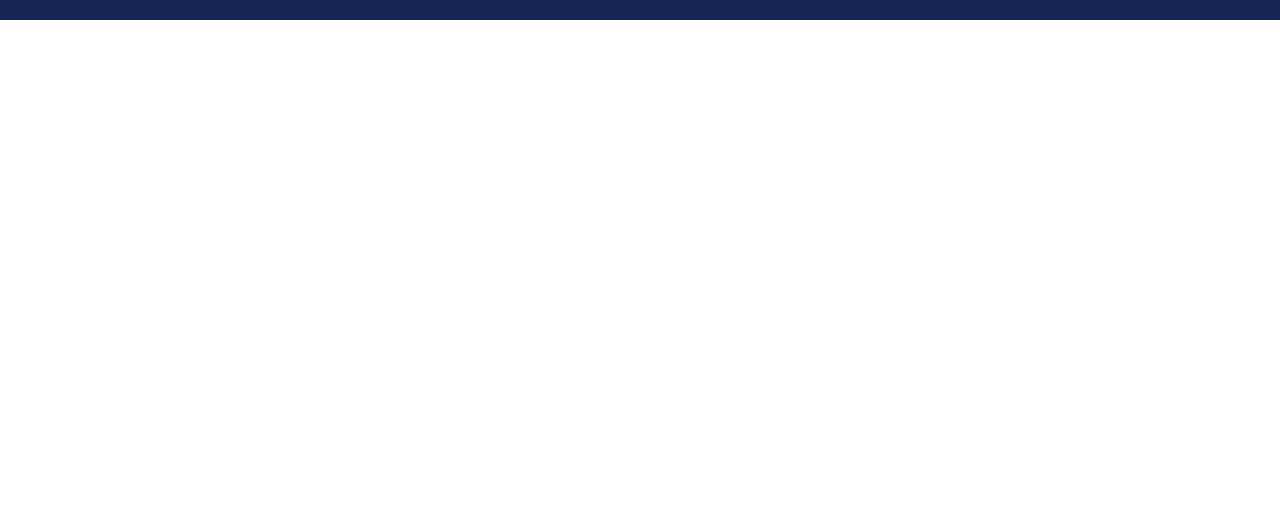
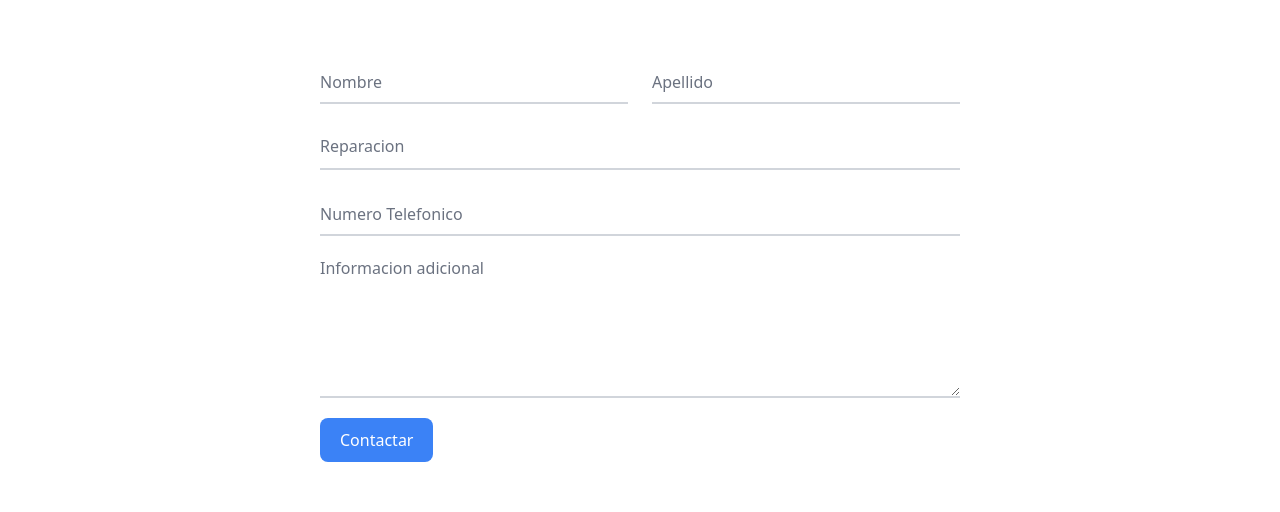
Before and after one commit to Annimus1/RefrigerarionCarmona, a React (Vite) app: page /contact in a window 1280 px wide. Shown: the part 176-688 px from the top of the page. Built offline with nearby package versions, Linux system fonts and the light colour scheme.

Commit message:
Create Contact page

```diff
--- a/src/components/MenuContent.jsx
+++ b/src/components/MenuContent.jsx
@@ -11,7 +11,7 @@
         <>
             <Link className='text-lg font-bold text-white md:hover:text-blue-500 duration-300' to={'/'} onClick={() => handleClick()}>Inicio</Link>
             <Link className='text-lg font-bold text-white md:hover:text-blue-500 duration-300' to={'/services'} onClick={() => handleClick()}>Sercivios</Link>
-            <Link className='text-lg font-bold text-white md:hover:text-blue-500 duration-300' to={'/test'} onClick={() => handleClick()}>Contacto</Link>
+            <Link className='text-lg font-bold text-white md:hover:text-blue-500 duration-300' to={'/contact'} onClick={() => handleClick()}>Contacto</Link>
             <Link className='text-lg font-bold text-white md:hover:text-blue-500 duration-300' to={'/test'} onClick={() => handleClick()}>Sobre Nosotros</Link>
             {/* <Link className='text-lg font-bold text-white' to={'/test'}>Login</Link> */}
         </>
--- a/src/components/Services.jsx
+++ b/src/components/Services.jsx
@@ -8,21 +8,21 @@
       img: 'https://www.coversa.com/wp-content/uploads/2022/11/WhatsApp-Image-2022-11-24-at-12.03.56.jpeg',
       title: 'Instalación',
       coverage: ["Aires Acondicionados", "Cava Cuarto", 'Maquina de helados'],
-      url: "/test"
+      url: "/services"
     },
     {
       id: 2,
       img: 'https://media.licdn.com/dms/image/v2/D4D12AQHn3ZlKxKzGbg/article-inline_image-shrink_1000_1488/article-inline_image-shrink_1000_1488/0/1697791815087?e=2147483647&v=beta&t=hbWWhWl5KnxbuHCBpe7axKNyYJLMka-po4Dub7JkCRE',
       title: 'Reparación',
       coverage: ["Neveras","Congeladores","Enfriadores","Aires Acondicionados", "Cava Cuarto", "Maquinas de hielo", "Maquinas de Helado"],
-      url: "/test"
+      url: "/services"
     },
     {
       id: 3,
       img: 'https://aircon.pe/wp-content/uploads/2021/06/mantenimiento-de-aire-acondicionado-en-lima-aircon-peru-ld-1600x800.jpg',
       title: 'Mantenimiento',
       coverage: ["Aires Acondicionados","Neveras","Congeladores","Enfriadores", "Cava Cuarto"],
-      url: "/test"
+      url: "/services"
     },
   ]
   return (
--- /dev/null
+++ b/src/pages/Contact.jsx
@@ -0,0 +1,73 @@
+import React, { useState } from 'react'
+import { redirect } from 'react-router-dom';
+
+function Contact() {
+
+  const [name, setName] = React.useState('');
+  const [last, setLast] = React.useState('');
+  const [phone, setPhone] = React.useState('');
+  const [category, setCategory] = React.useState('');
+  const [aditional, setAditional] = React.useState('');
+
+  // References
+  // https://plainenglish.io/blog/send-whatsapp-web-messages-in-react-easily-3bf2a82a2eb2
+  //
+
+  function handleSubmit(e){
+    e.preventDefault();
+    // console.log(e.target[0].value); //
+    // console.log(e.target[1].value); //
+    // console.log(e.target[2].value); //
+    // console.log(e.target[3].value); //
+    // console.log(e.target[4].value); //
+
+    let url = `https://web.whatsapp.com/send?phone="+584120606765"&`;
+
+    let text = `Hola soy ${e.target[0].value} ${e.target[1].value}. Escribo ya que necesito un@ ${e.target[2].value}. ${e.target[4].value}`
+
+    globalThis.location.href= url+"text="+`"${text}"`;
+  }
+
+  return (
+
+
+    <section className='h-[95vh] flex justify-center items-center'>
+      <form className=" w-3/4 lg:w-1/2 mx-auto" onSubmit={(event)=> handleSubmit(event)}>
+
+        <div className="grid md:grid-cols-2 md:gap-6">
+          <div className="relative z-0 w-full mb-5 group">
+            <input type="text" name="floating_first_name" id="first_name" className="block py-2.5 px-0 w-full text-md text-gray-900 bg-transparent border-0 border-b-2 border-gray-300 appearance-none  focus:outline-none focus:ring-0 focus:border-blue-950 peer" placeholder=" " required />
+            <label for="first_name" className="peer-focus:font-medium absolute text-md text-gray-500 duration-300 transform -translate-y-6 scale-75 top-3 -z-10 origin-[0] peer-focus:start-0 rtl:peer-focus:translate-x-1/4 peer-focus:text-blue-500 peer-placeholder-shown:scale-100 peer-placeholder-shown:translate-y-0 peer-focus:scale-75 peer-focus:-translate-y-6">Nombre</label>
+          </div>
+          <div className="relative z-0 w-full mb-5 group">
+            <input type="text" name="floating_last_name" id="last_name" className="block py-2.5 px-0 w-full text-md text-gray-900 bg-transparent border-0 border-b-2 border-gray-300 appearance-none focus:outline-none focus:ring-0 focus:border-blue-950 peer" placeholder=" " required />
+            <label for="last_name" className="peer-focus:font-medium absolute text-md text-gray-500  duration-300 transform -translate-y-6 scale-75 top-3 -z-10 origin-[0] peer-focus:start-0 rtl:peer-focus:translate-x-1/4 peer-focus:text-blue-600 peer-placeholder-shown:scale-100 peer-placeholder-shown:translate-y-0 peer-focus:scale-75 peer-focus:-translate-y-6">Apellido</label>
+          </div>
+        </div>
+
+        <div className="relative z-0 w-full mb-5 group">
+          <select id="categorias" className="block py-2.5 px-0 w-full text-md text-gray-500 bg-transparent border-0 border-b-2 border-gray-300 appearance-none  focus:outline-none focus:ring-0 focus:border-blue-950 peer">
+            <option>Reparacion</option>
+            <option>Instalacion</option>
+            <option>Mantenimiento</option>
+          </select>
+        </div>
+
+        <div className="relative z-0 w-full mb-5 group">
+          <input type="tel" pattern="[0-9]{11}" name="phone" id="phone" className="block py-2.5 px-0 w-full text-md text-gray-900 bg-transparent border-0 border-b-2 border-gray-300 appearance-none focus:outline-none focus:ring-0 focus:border-blue-950 peer" placeholder=" " required />
+          <label for="phone" className="peer-focus:font-medium absolute text-md text-gray-500  duration-300 transform -translate-y-6 scale-75 top-3 -z-10 origin-[0] peer-focus:start-0 rtl:peer-focus:translate-x-1/4 peer-focus:text-blue-600  peer-placeholder-shown:scale-100 peer-placeholder-shown:translate-y-0 peer-focus:scale-75 peer-focus:-translate-y-6">Numero Telefonico</label>
+        </div>
+
+        <div className="relative z-0 w-full mb-5 group">
+          <label for="message" className="text-md text-gray-500 duration-300 transform -translate-y-6 scale-75 top-3 -z-10  peer-focus:text-blue-600 ">Informacion adicional</label>
+          <textarea id="message" rows="4" className="block py-2.5 px-0 w-full text-md text-gray-900 bg-transparent border-0 border-b-2 border-gray-300 appearance-none  focus:outline-none focus:ring-0 focus:border-blue-950 peer"></textarea>
+        </div>
+
+        <button type="submit" className="text-white bg-blue-500 hover:bg-blue-950 focus:ring-4 focus:outline-none focus:ring-blue-500 font-medium rounded-lg text-md w-full sm:w-auto px-5 py-2.5 text-center ">Contactar</button>
+
+      </form>
+    </section>
+  )
+}
+
+export default Contact
```
